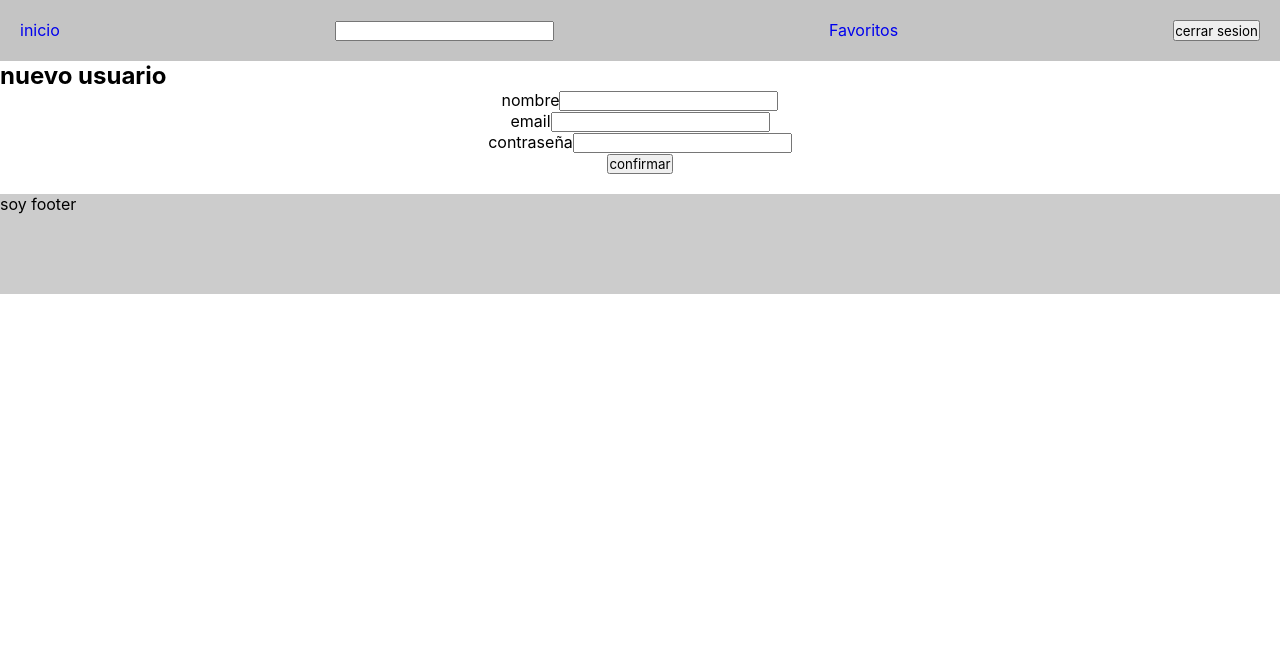
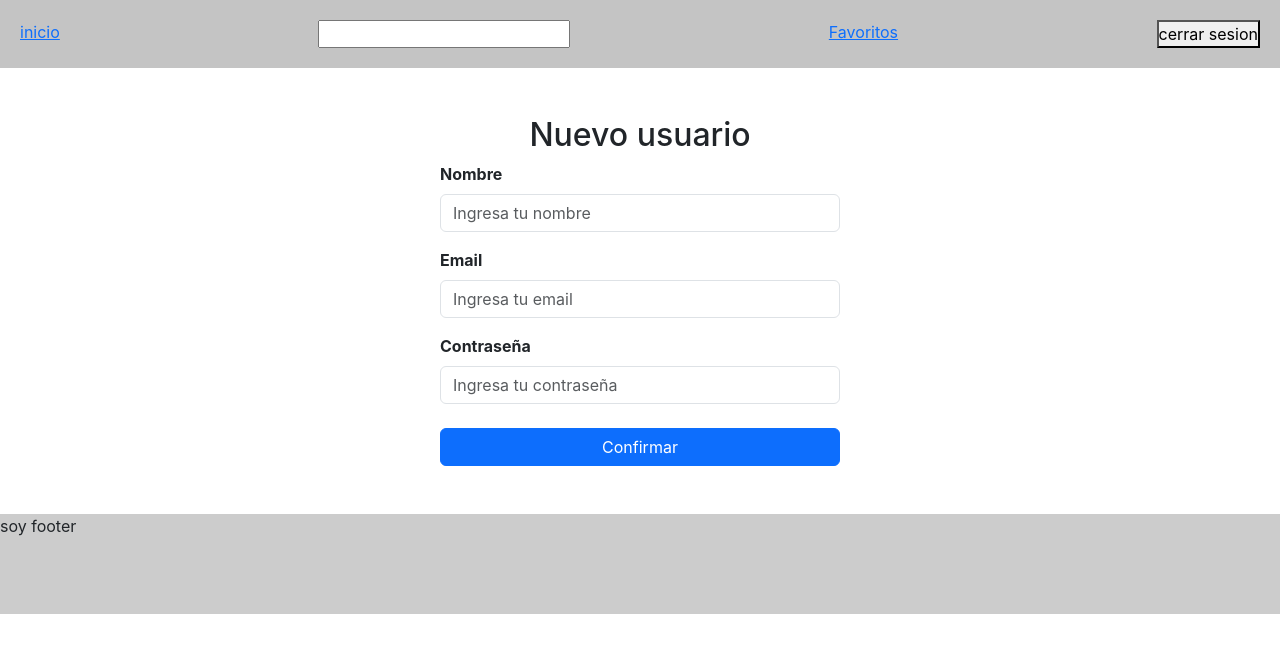
Before and after one commit to pulguen/StreamFlix, a React (Create React App) app: page /register in a window 1280 px wide. Shown: the top 652 px of the page. Built offline with nearby package versions, Linux system fonts and the light colour scheme; no server answers; the HTML template or start-up script is replaced by a standard one.

Commit message:
Estilos con bootstrap a login y a registro

```diff
--- a/package.json
+++ b/package.json
@@ -6,7 +6,9 @@
     "@testing-library/jest-dom": "^5.17.0",
     "@testing-library/react": "^13.4.0",
     "@testing-library/user-event": "^13.5.0",
+    "bootstrap": "^5.3.2",
     "firebase": "^10.6.0",
+    "mdbreact": "^5.2.0",
     "react": "^18.2.0",
     "react-dom": "^18.2.0",
     "react-icons": "^4.12.0",
--- a/src/components/Login/Login.jsx
+++ b/src/components/Login/Login.jsx
@@ -1,48 +1,59 @@
-import { useContext, useState } from 'react'
-import { Link, useNavigate } from 'react-router-dom'
-import { AuthContext } from '../../context/AuthContext'
+import React, { useContext, useState } from 'react';
+import { Link, useNavigate } from 'react-router-dom';
+import { AuthContext } from '../../context/AuthContext';
+import 'bootstrap/dist/css/bootstrap.min.css';
 
 const Login = () => {
+  const { loginEmail, userLogin } = useContext(AuthContext);
+  const navigate = useNavigate();
 
-    const { loginEmail, userLogin } = useContext(AuthContext)
-
-    const navigate = useNavigate()
-
-    const [email, setEmail] = useState("")
-    const [pass, setPass] = useState("")
-
+  const [email, setEmail] = useState('');
+  const [pass, setPass] = useState('');
 
   const loguearse = async (e) => {
-        e.preventDefault()
-        await loginEmail(email, pass)
-        navigate("/")
-    }
+    e.preventDefault();
+    await loginEmail(email, pass);
+    navigate('/');
+  };
 
-    return (
-        userLogin ? (
-            <h1>ya estoy logueado</h1>
+  return userLogin ? (
+    <h1>Ya estoy logueado</h1>
   ) : (
-            <div>
-                <h2>iniciar sesion</h2>
-                <form style={{ display: "flex", flexDirection: "column", alignItems: "center", marginBottom: "20px" }}>
-                    <div>
-                        <label>email</label>
-                        <input onChange={(e) => setEmail(e.target.value)} type="email" />
+    <div className="container mt-5 mb-5">
+      <h2 className="text-center">Iniciar sesión</h2>
+      <form className="login-form mx-auto mb-3" style={{ maxWidth: '400px' }} onSubmit={loguearse}>
+        <div className="mb-3 d-flex flex-column align-items-start">
+          <label className="form-label fw-bold">Email</label>
+          <input
+            type="email"
+            className="form-control text-muted fw-light"
+            onChange={(e) => setEmail(e.target.value)}
+            placeholder="Ingresa tu email"
+          />
         </div>
-                    <div>
-                        <label>contraseña</label>
-                        <input onChange={(e) => setPass(e.target.value)} type="password" />
+        <div className="mb-3 d-flex flex-column align-items-start">
+          <label className="form-label fw-bold">Contraseña</label>
+          <input
+            type="password"
+            className="form-control text-muted fw-light"
+            onChange={(e) => setPass(e.target.value)}
+            placeholder="Ingresa tu contraseña"
+          />
         </div>
-                    <div>
-                        <button onClick={(e) => loguearse(e)}>iniciar sesion</button>
+        <div className="mb-3">
+          <button type="submit" className="btn btn-primary w-100">
+            Iniciar sesión
+          </button>
         </div>
       </form>
-                <div style={{ display: "flex", justifyContent: "center" }}>
-                    <p>no tenes cuenta?</p>
-                    <Link to={'/register'}>Registrate</Link>
+      <div className="register-link text-center">
+        <p className="d-inline">¿No tienes cuenta?</p>
+        <Link to="/register" className="d-inline">
+          Regístrate
+        </Link>
       </div>
-            </div>)
-    )
-}
+    </div>
+  );
+};
 
-export default Login
+export default Login;
--- a/src/components/Register/Register.jsx
+++ b/src/components/Register/Register.jsx
@@ -1,48 +1,62 @@
-import { useContext, useState } from "react"
-import { useNavigate } from 'react-router-dom'
-import { AuthContext } from "../../context/AuthContext"
+import React, { useContext, useState } from 'react';
+import { useNavigate } from 'react-router-dom';
+import { AuthContext } from '../../context/AuthContext';
+import 'bootstrap/dist/css/bootstrap.min.css';
 
 const Register = () => {
-
-  const { registerEmail, userLogin } = useContext(AuthContext)
-
-  const [nameRegister, setNameRegister] = useState("")
-  const [emailRegister, setEmailRegister] = useState("")
-  const [passRegister, setPassRegister] = useState("")
-
-  const navigate = useNavigate()
+  const { registerEmail, userLogin } = useContext(AuthContext);
+  const [nameRegister, setNameRegister] = useState('');
+  const [emailRegister, setEmailRegister] = useState('');
+  const [passRegister, setPassRegister] = useState('');
+  const navigate = useNavigate();
 
   const registrar = async (e) => {
-    e.preventDefault()
-    await registerEmail(nameRegister, emailRegister, passRegister)
-    navigate("/")
-  }
+    e.preventDefault();
+    await registerEmail(nameRegister, emailRegister, passRegister);
+    navigate('/');
+  };
 
-  return (
-    userLogin ? (
-      <h1>ya estoy registrado</h1 >
+  return userLogin ? (
+    <h1>Ya estoy registrado</h1>
   ) : (
-      <div>
-        <h2>nuevo usuario</h2>
-        <form style={{ display: "flex", flexDirection: "column", alignItems: "center", marginBottom: "20px" }}>
-          <div>
-            <label>nombre</label>
-            <input onChange={(e) => setNameRegister(e.target.value)} type="text" />
+    <div className="container mt-5 mb-5">
+      <h2 className="text-center">Nuevo usuario</h2>
+      <form className="register-form mx-auto" style={{ maxWidth: '400px' }} onSubmit={registrar}>
+        <div className="mb-3 d-flex flex-column align-items-start">
+          <label className="form-label fw-bold">Nombre</label>
+          <input
+            type="text"
+            className="form-control"
+            onChange={(e) => setNameRegister(e.target.value)}
+            placeholder="Ingresa tu nombre"
+          />
         </div>
-          <div>
-            <label>email</label>
-            <input onChange={(e) => setEmailRegister(e.target.value)} type="email" />
+        <div className="mb-3 d-flex flex-column align-items-start">
+          <label className="form-label fw-bold">Email</label>
+          <input
+            type="email"
+            className="form-control"
+            onChange={(e) => setEmailRegister(e.target.value)}
+            placeholder="Ingresa tu email"
+          />
         </div>
-          <div>
-            <label>contraseña</label>
-            <input onChange={(e) => setPassRegister(e.target.value)} type="password" />
+        <div className="mb-3 d-flex flex-column align-items-start">
+          <label className="form-label fw-bold">Contraseña</label>
+          <input
+            type="password"
+            className="form-control"
+            onChange={(e) => setPassRegister(e.target.value)}
+            placeholder="Ingresa tu contraseña"
+          />
         </div>
-          <div>
-            <button onClick={(e) => registrar(e)}>confirmar</button>
+        <div className="mb-5 mt-4">
+          <button type="submit" className="btn btn-primary w-100">
+            Confirmar
+          </button>
         </div>
       </form>
-      </div>)
-  )
-}
+    </div>
+  );
+};
 
-export default Register
+export default Register;
```
Also changed, not shown: 1 other file (tests, documents, lock files or other folders). Lines whose indentation alone changed are shown as unchanged.
